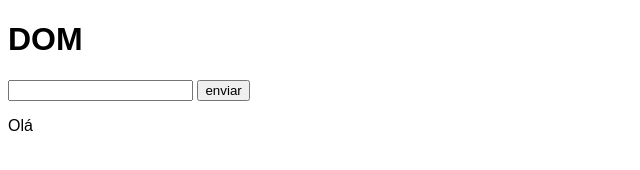
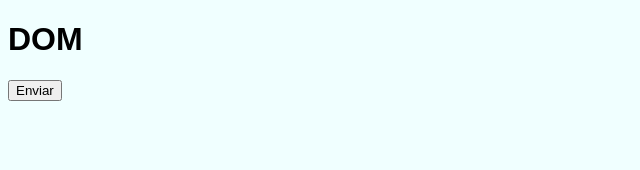
Before and after one commit to sophiaestevam/aula-30-09, a plain HTML site: page index.html in a window 1280 px wide. Shown: the whole page, without its empty margins (0-640 px from the left). Drawn offline with Linux system fonts and the light colour scheme.

Commit message:
Add files via upload

```diff
--- a/index.html
+++ b/index.html
@@ -3,25 +3,27 @@
 <head>
     <meta charset="UTF-8">
     <meta name="viewport" content="width=device-width, initial-scale=1.0">
-    <title>Document</title>
+    <title>JavaScript DOM</title>
     <style>
         body{
-            font-family: Arial, Helvetica, sans-serif;
-            background-color: white;
+            font-family: "Arial";
+            background-color: azure;
         }
     </style>
-
 </head>
 <body>
+
     <h1>DOM</h1>
 
-    <label for="Nome:"></label><input type="text" id="nome">
-    <button id="enviar">enviar</button>
-
+   <!-- <label for="nome">Nome:</label>
+    <input type="text" id="nome"> -->
+    <button id="btnConfirm">Enviar</button>
 
     <div class="conteudo">
-        <p id="msg"> Olá</p>
+       <!-- <p id="msg">Olá</p> -->
+        <p id="numeros"></p>
     </div>
-    <script src="script.js"></script>
+
+    <script src="q1.js"></script>
 </body>
 </html>
```
